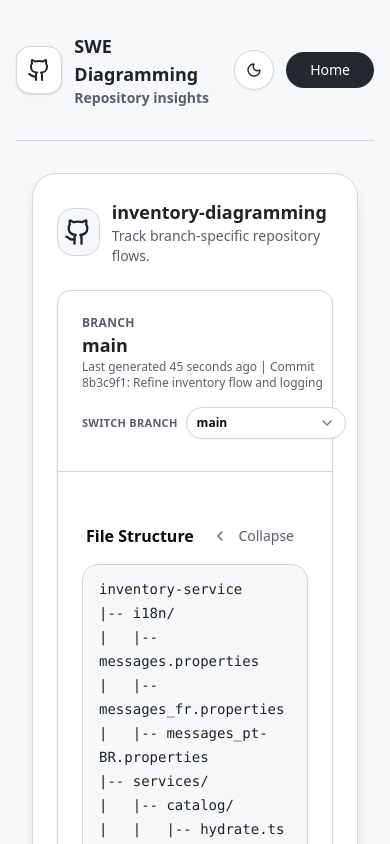
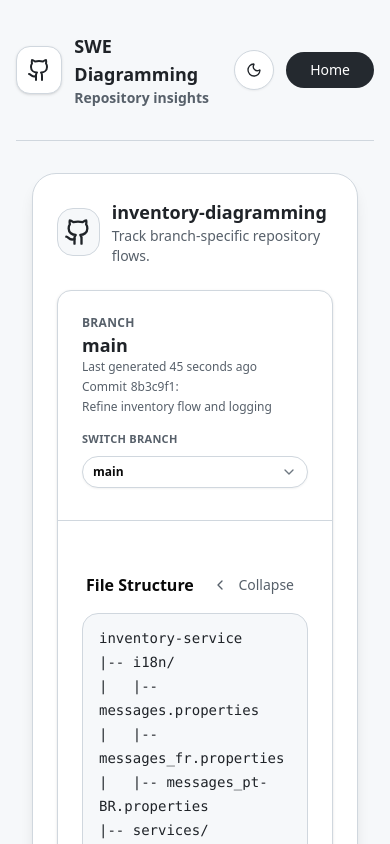
Before and after one commit to CSE210-fa25-team09/Repository-Architecture-Diagramming, a React (Vite) app in the folder frontend/: page /diagram in a window 390 px wide. Shown: the top 844 px of the page. Built offline with nearby package versions, Linux system fonts and the light colour scheme.

Commit message:
fix issue in mobile view

```diff
--- a/frontend/src/components/shared/DiagramPanel.tsx
+++ b/frontend/src/components/shared/DiagramPanel.tsx
@@ -253,7 +253,7 @@ export function DiagramPanel({
                   size="icon"
                   aria-label={`Remove ${branch.label} diagram`}
                   onClick={onRemove}
-                  className="text-[color:var(--muted-text)] hover:text-[color:var(--page-foreground)] -mr-2 sm:hidden"
+                  className="text-[color:var(--muted-text)] hover:text-[color:var(--page-foreground)] sm:hidden"
                 >
                   <X className="h-4 w-4" />
                 </Button>
@@ -264,24 +264,33 @@ export function DiagramPanel({
               {branch.label}
             </p>
 
-            <div className="text-xs text-[color:var(--muted-text)] flex flex-wrap">
-              <span>Last generated {branch.lastGenerated} | Commit </span>
-              <span className="break-all">{branch.commitNumber}</span>
-              <span>: {branch.commitMessage}</span>
+            <div className="text-xs text-[color:var(--muted-text)] flex flex-col gap-1 sm:flex-row sm:flex-wrap">
+              <span>
+                Last generated {branch.lastGenerated} {isDesktop ? "|" : ""}
+              </span>
+              <span className="flex flex-wrap gap-1">
+                <span>Commit</span>
+                <span className="break-all">{branch.commitNumber}:</span>
+              </span>
+              <span className="break-words">{branch.commitMessage}</span>
             </div>
           </div>
 
-          <div className="flex items-center gap-2 self-start sm:self-auto">
+          <div className="flex w-full flex-col items-stretch gap-2 self-start sm:w-auto sm:flex-row sm:items-center sm:self-auto">
             <DropdownMenu>
               <DropdownMenuTrigger asChild>
-                <div className="flex flex-row items-center gap-2 sm:flex-col sm:items-end sm:gap-1">
+                <div
+                  className={`flex w-full gap-2 sm:w-auto sm:gap-1 ${
+                    isDesktop ? "flex-row items-center" : "flex-col items-start"
+                  }`}
+                >
                   <p className="text-[color:var(--muted-text)] text-[11px] font-semibold uppercase tracking-wide whitespace-nowrap">
                     Switch branch
                   </p>
                   <Button
                     variant="outline"
                     size="sm"
-                    className="rounded-full border-[color:var(--panel-border)] bg-[color:var(--panel-bg)] text-xs font-semibold w-40 justify-between"
+                    className="rounded-full border-[color:var(--panel-border)] bg-[color:var(--panel-bg)] text-xs font-semibold w-full sm:w-40 justify-between min-w-0"
                   >
                     <span className="truncate min-w-0 flex-1 text-left">
                       {branch.label}
--- a/frontend/src/components/shared/MermaidDiagram.tsx
+++ b/frontend/src/components/shared/MermaidDiagram.tsx
@@ -127,7 +127,7 @@ export function MermaidDiagram({ definition, className, style }: MermaidDiagramP
       ref={containerRef}
       style={style}
       className={cn(
-        "mermaid-diagram rounded-2xl border border-[color:var(--panel-border)] bg-white/90 p-3 shadow-inner [&_svg]:mx-auto [&_svg]:h-full [&_svg]:w-full [&_svg]:max-w-none",
+        "mermaid-diagram rounded-2xl border border-[color:var(--panel-border)] bg-white/90 p-3 shadow-inner overflow-hidden min-w-0 [&_svg]:mx-auto [&_svg]:h-auto [&_svg]:w-full [&_svg]:max-w-full",
         className,
       )}
       aria-live="polite"
```
